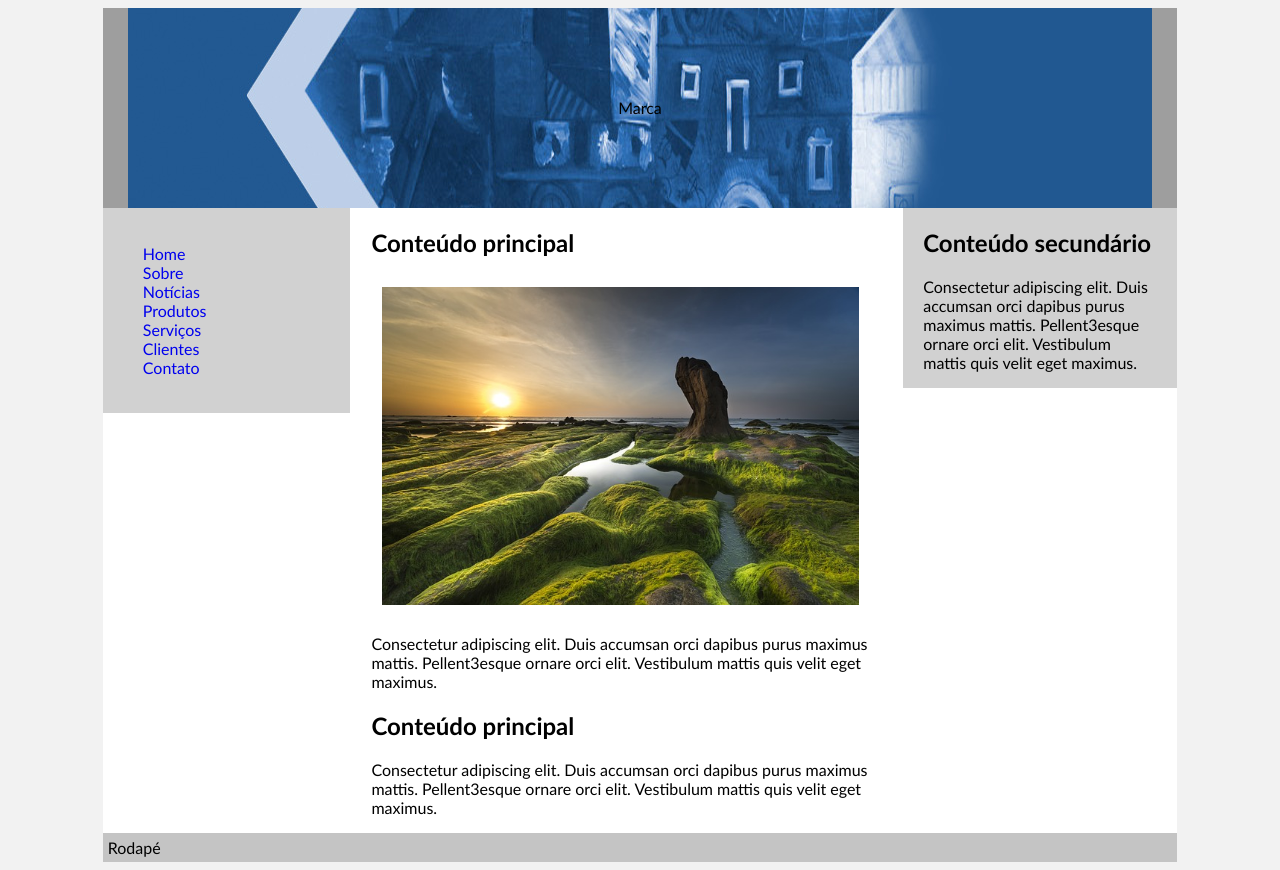
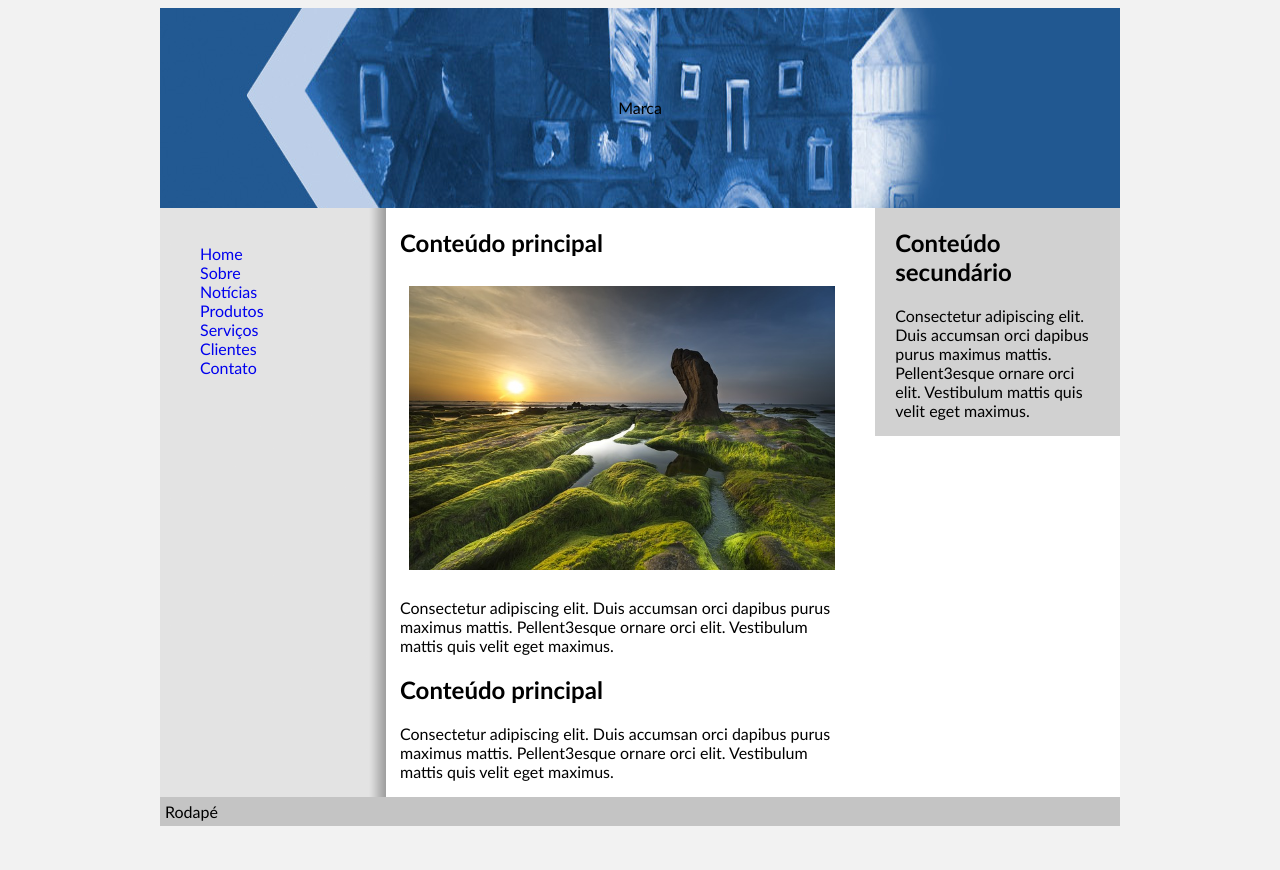
Before and after one commit to MichaelRealTec/Coluna-Falsa, a plain HTML site: page index.html in a window 1280 px wide. After the commit the page ends 834 px from the top, so only its background shows below. Drawn offline with Linux system fonts and the light colour scheme.

Commit message:
Coluna Falsa HTML5 & CSS3

```diff
--- a/css/estilo.css
+++ b/css/estilo.css
@@ -4,9 +4,9 @@ body{
 }
 
 #container{
-    width: 85%;
+    width: 960px;
     margin: 0 auto;
-    background: #fff;
+    background: #fff url(../imagem/coluna.png) repeat-y left top;
     min-width: 720px;
     max-width: 1280px;
 }
@@ -60,7 +60,7 @@ img.img-noticia {
     float: left;
     padding-top: 20px;
     padding-bottom: 20px;
-    background: #d1d1d1;
+    /* background: #d1d1d1; */
 }
 
 #navegacao ul{
```
